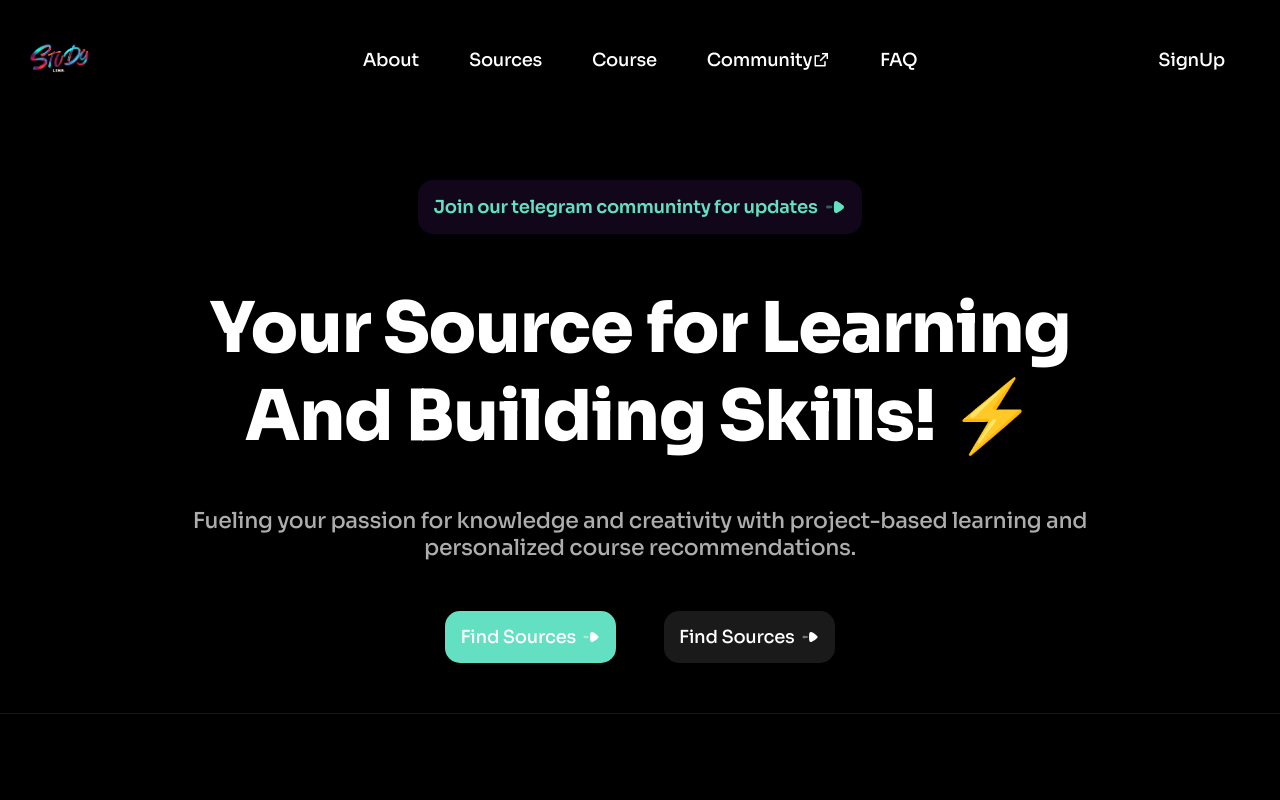
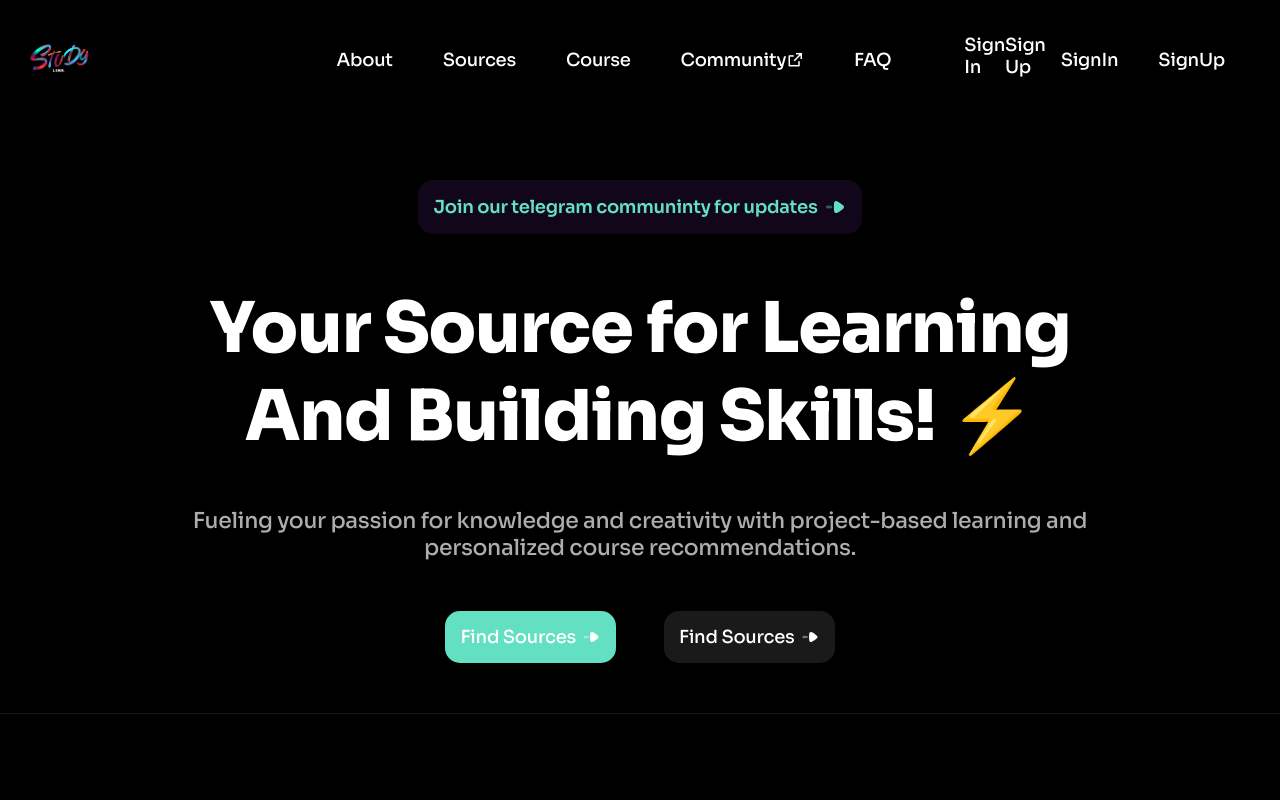
Before and after one commit to NinadVyas/StudyLink, a Next.js app: page / in a window 1280 px wide. Shown: the top 800 px of the page. Built offline with nearby package versions, Linux system fonts and the light colour scheme; no server answers.

Commit message:
auth adding

```diff
--- a/components/navbar/index.jsx
+++ b/components/navbar/index.jsx
@@ -1,7 +1,10 @@
+"use client"
+
 import { useState, useRef, useEffect } from "react";
 import Link from "next/link";
 import styles from "./navbar.module.scss";
 import { useOutside } from "../../utils/useOutside"
+import { UserButton, auth } from '@clerk/nextjs';
 
 const Logo = () => {
   return(
@@ -47,10 +50,37 @@ const LinksBar = () => {
   )
 }
 
-const ActionButtons = () => {
+const ActionButtons = async ({ username }) => {
+  const { userId } = auth();
   return(
     <div className={styles.cta}>
+      {!userId && (
+          <>
+            <Link
+              href='sign-in'
+              className='text-gray-300 hover:text-white mr-4'
+            >
+              Sign In
+            </Link>
+            <Link
+              href='sign-up'
+              className='text-gray-300 hover:text-white mr-4'
+            >
+              Sign Up
+            </Link>
+          </>
+        )}
+        {userId && (
+          <Link href='profile' className='text-gray-300 hover:text-white mr-4'>
+            Profile
+          </Link>
+        )}
+        <div className='ml-auto'>
+          <UserButton afterSignOutUrl='/' />
+        </div>
+      <button>SignIn</button>
       <button>SignUp</button>
+
     </div>
   )
 }
--- a/package.json
+++ b/package.json
@@ -9,6 +9,9 @@
     "lint": "next lint"
   },
   "dependencies": {
+    "@clerk/nextjs": "^4.26.1",
+    "@clerk/themes": "^1.7.9",
+    "autoprefixer": "^10.4.16",
     "next": "^12.3.4",
     "react": "18.1.0",
     "react-dom": "18.1.0",
```
Also changed, not shown: pages/profile.jsx (added, +11 -0 lines), pages/signin.jsx (added, +10 -0 lines), pages/signup.jsx (added, +10 -0 lines), 1 other file (tests, documents, lock files or other folders).
